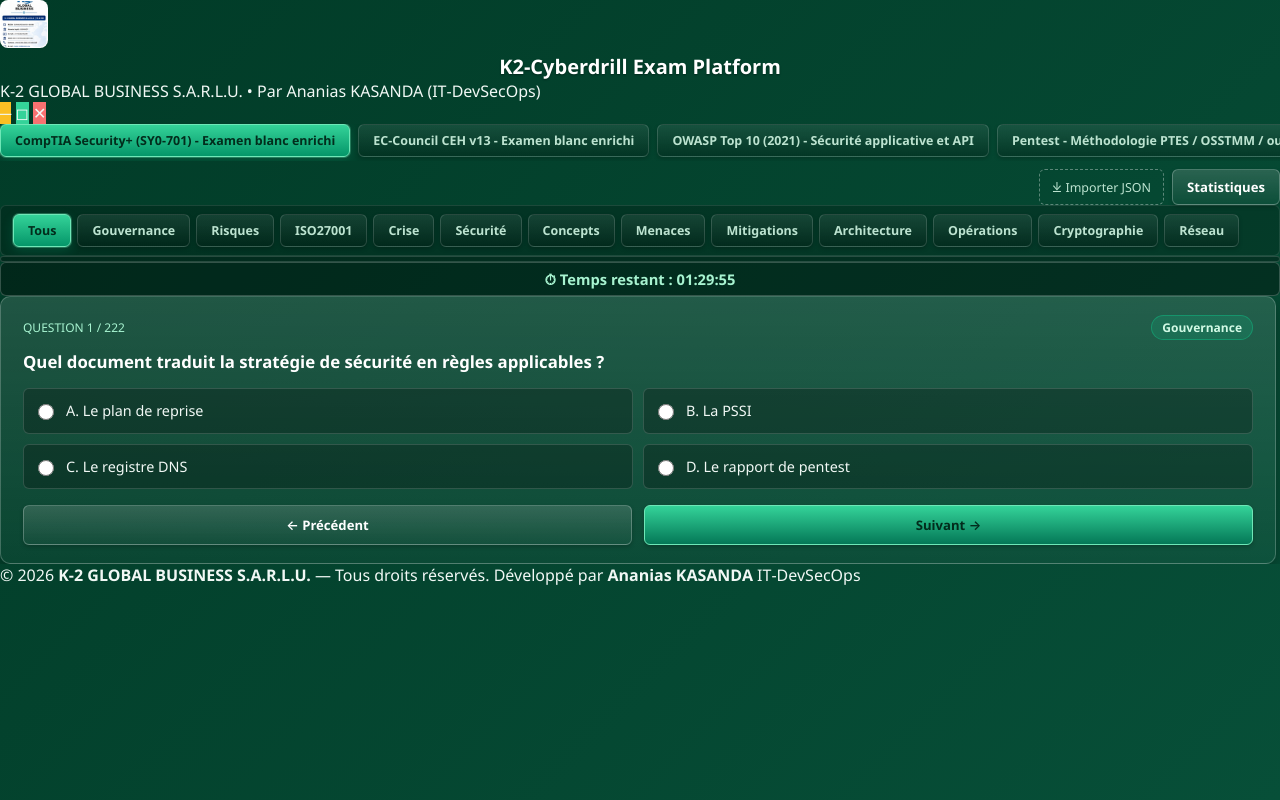
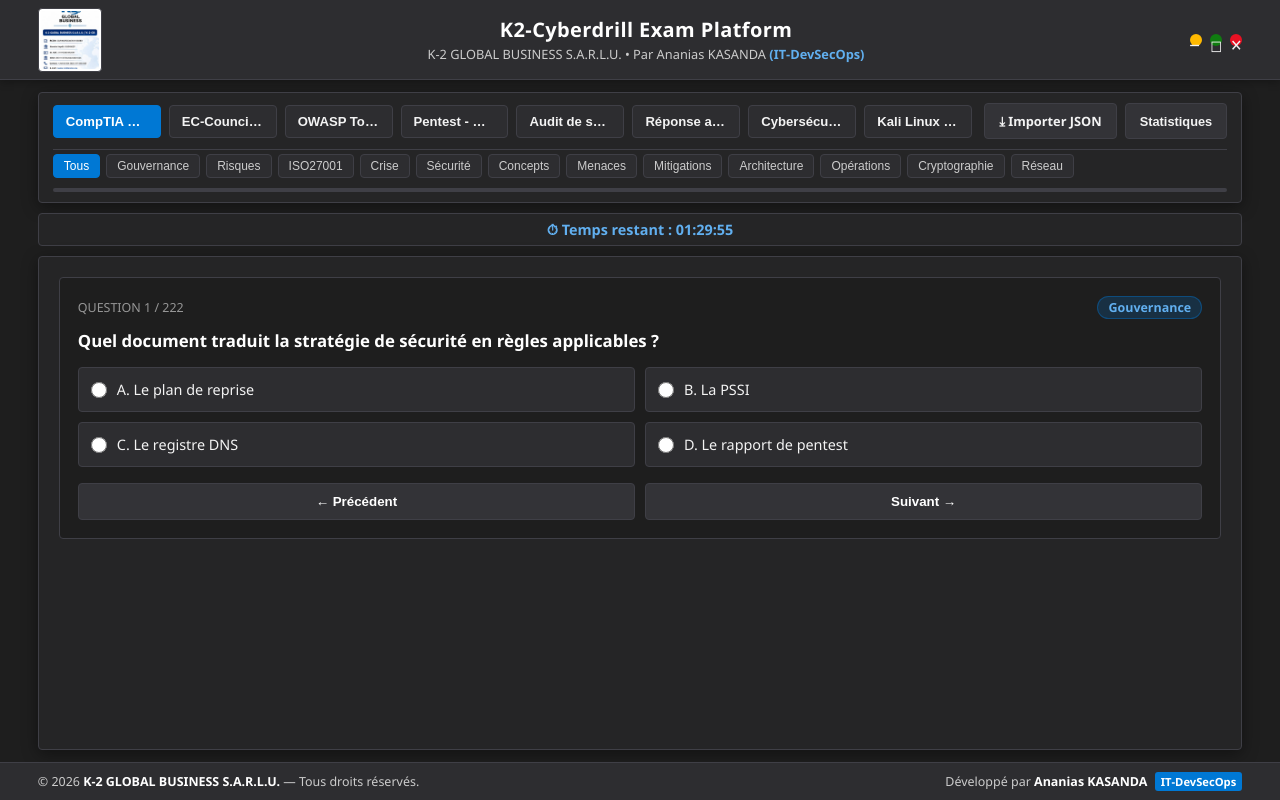
Before and after one commit to MASTOR1422/K2-Cyberdrill_Exam_Platform, a plain HTML site: page index.html in a window 1280 px wide. Drawn offline with Linux system fonts and the light colour scheme.

Commit message:
Revise styles for Windows 10 theme
Updated the stylesheet to reflect Windows 10 design elements, including color palette and layout adjustments.

```diff
--- a/style.css
+++ b/style.css
@@ -1,54 +1,34 @@
 /* ==========================================================================
-   K2-CYBERDRILL EXAM PLATFORM — PROFESSIONAL STYLESHEET
-   Enterprise Theme: Windows 7 Aero Emerald / Modern Enterprise Dashboard
+   K2-CYBERDRILL EXAM PLATFORM — WINDOWS 10 PROFESSIONAL ENTERPRISE THEME
    Engineered for: K-2 GLOBAL BUSINESS S.A.R.L.U.
    Architect: Ananias KASANDA (IT-DevSecOps)
    ========================================================================== */
 
 :root {
-    /* Palette Aero Enterprise Green */
-    --win7-bg-start: #013b27;
-    --win7-bg-end: #074f38;
-    --win7-glass: rgba(255, 255, 255, 0.08);
-    --win7-glass-strong: rgba(255, 255, 255, 0.16);
-    --win7-border: rgba(255, 255, 255, 0.22);
-    --win7-border-strong: rgba(255, 255, 255, 0.40);
-    --win7-titlebar-start: #074f38;
-    --win7-titlebar-end: #013b27;
+    /* Palette Windows 10 Enterprise / Fluent Steel & Blue */
+    --win10-bg: #1e1e1e;
+    --win10-header-bg: #2d2d30;
+    --win10-card-bg: #252526;
+    --win10-border: #3f3f46;
+    --win10-accent: #0078d4;
+    --win10-accent-hover: #1084d8;
+    --win10-accent-active: #005a9e;
 
-    --emerald-50: #ecfdf5;
-    --emerald-100: #d1fae5;
-    --emerald-200: #a7f3d0;
-    --emerald-300: #6ee7b7;
-    --emerald-400: #34d399;
-    --emerald-500: #10b981;
-    --emerald-600: #059669;
-    --emerald-700: #047857;
-    --emerald-800: #065f46;
+    --text-primary: #f3f3f3;
+    --text-secondary: #cccccc;
+    --text-muted: #969696;
 
-    --text-primary: #f1f8f5;
-    --text-secondary: #bce3d0;
-    --text-muted: #7ca994;
-    --text-dark: #022c1c;
+    --success: #107c10;
+    --success-bg: rgba(16, 124, 16, 0.15);
+    --danger: #e81123;
+    --danger-bg: rgba(232, 17, 35, 0.15);
+    --warning: #ffb900;
 
-    --danger: #ef4444;
-    --danger-bg: rgba(239, 68, 68, 0.15);
-    --success: #22c55e;
-    --success-bg: rgba(34, 197, 94, 0.15);
-    --warning: #f59e0b;
-    --warning-bg: rgba(245, 158, 11, 0.15);
+    --radius-win10: 4px;
+    --shadow-win10: 0 4px 16px rgba(0, 0, 0, 0.4);
 
-    --radius-sm: 6px;
-    --radius-md: 10px;
-    --radius-lg: 14px;
-
-    --shadow-sm: 0 2px 4px rgba(0, 0, 0, 0.2);
-    --shadow-md: 0 6px 16px rgba(0, 0, 0, 0.3);
-    --shadow-lg: 0 12px 32px rgba(0, 0, 0, 0.4);
-    --shadow-glow: 0 0 0 1px rgba(110, 231, 183, 0.3), 0 4px 12px rgba(16, 185, 129, 0.2);
-
-    --font-sans: "Segoe UI", system-ui, -apple-system, sans-serif;
-    --font-mono: "Cascadia Code", "Consolas", monospace;
+    --font-sans: "Segoe UI", Tahoma, Geneva, Verdana, sans-serif;
+    --font-mono: "Consolas", "Courier New", monospace;
 }
 
 *, *::before, *::after {
@@ -57,7 +37,7 @@
     padding: 0;
 }
 
-/* Verrouillage du viewport pour une expérience application web native */
+/* Verrouillage du viewport : Page unique sans scroll global */
 html, body {
     width: 100%;
     height: 100vh;
@@ -65,194 +45,196 @@ html, body {
     overflow: hidden;
     font-family: var(--font-sans);
     color: var(--text-primary);
-    background: linear-gradient(135deg, var(--win7-bg-start) 0%, var(--win7-bg-end) 100%);
+    background-color: var(--win10-bg);
     display: flex;
     flex-direction: column;
 }
 
-/* Arrière-plan décoratif subtil */
-.aero-bg {
-    position: fixed;
-    inset: 0;
-    z-index: -1;
-    pointer-events: none;
-    background:
-        radial-gradient(circle at 15% 10%, rgba(255, 255, 255, 0.07) 0%, transparent 40%),
-        radial-gradient(circle at 85% 90%, rgba(167, 243, 208, 0.05) 0%, transparent 50%);
+/* ---------------- 1. HEADER WINDOWS 10 (Figé en haut) ---------------- */
+.win10-header {
+    flex: 0 0 auto;
+    height: 80px; /* Espace ample pour un grand logo */
+    background-color: var(--win10-header-bg);
+    border-bottom: 1px solid var(--win10-border);
+    display: flex;
+    align-items: center;
+    padding: 0 1cm; /* Respect exact de la consigne de 1cm des deux côtés */
+    box-shadow: 0 2px 8px rgba(0, 0, 0, 0.3);
+    z-index: 100;
 }
 
-/* ---------------- 1. TITLEBAR (FIGÉ EN HAUT) ---------------- */
-.win7-titlebar {
-    flex: 0 0 auto;
-    height: 34px;
-    z-index: 100;
+.header-inner {
+    width: 100%;
     display: flex;
     align-items: center;
     justify-content: space-between;
-    padding: 0 14px;
-    background: linear-gradient(to bottom, #0a6b4a 0%, #04422d 100%);
-    border-bottom: 1px solid rgba(255, 255, 255, 0.25);
-    box-shadow: inset 0 1px 0 rgba(255, 255, 255, 0.3);
 }
 
-.win7-title-text {
-    color: #fff;
-    font-size: 0.82rem;
-    font-weight: 600;
-    letter-spacing: 0.03em;
-    flex: 1;
-    text-align: center;
-    text-shadow: 0 1px 2px rgba(0, 0, 0, 0.5);
+.brand-logo {
+    height: 64px;
+    width: 64px;
+    object-fit: contain;
+    border-radius: var(--radius-win10);
+    background: #ffffff;
+    padding: 2px;
+    border: 1px solid var(--win10-border);
+    flex-shrink: 0;
 }
 
-.win7-window-controls {
-    display: flex;
-    gap: 6px;
-    align-items: center;
+.header-titles {
+    flex: 1;
+    text-align: center; /* Textes parfaitement centrés */
+    padding: 0 20px;
 }
 
-.win7-window-controls .wc {
-    width: 11px;
-    height: 11px;
+.header-titles h1 {
+    font-size: 1.25rem;
+    font-weight: 600;
+    color: #ffffff;
+    letter-spacing: 0.02em;
+    margin-bottom: 2px;
+}
+
+.header-titles p {
+    font-size: 0.8rem;
+    color: var(--text-secondary);
+}
+
+.header-titles .role {
+    color: #61afef;
+    font-weight: 600;
+}
+
+.win10-controls {
+    display: flex;
+    gap: 8px;
+    align-items: center;
+    flex-shrink: 0;
+}
+
+.win10-controls .wc {
+    width: 12px;
+    height: 12px;
     border-radius: 50%;
     display: inline-block;
-    box-shadow: inset 0 1px 1px rgba(255, 255, 255, 0.5);
 }
+.wc-min { background: var(--warning); }
+.wc-max { background: var(--success); }
+.wc-close { background: var(--danger); }
 
-.wc-min { background: #fbbf24; }
-.wc-max { background: #34d399; }
-.wc-close { background: #f87171; }
-
-/* ---------------- 2. CONTENEUR PRINCIPAL (DASHBOARD) ---------------- */
-.container {
+/* ---------------- 2. CONTENEUR PRINCIPAL (Marges 1cm gauche/droite) ---------------- */
+.app-container {
     flex: 1 1 auto;
     min-height: 0;
-    max-width: 1200px;
     width: 100%;
-    margin: 0 auto;
-    padding: 14px 20px;
-    background: var(--win7-glass);
-    backdrop-filter: blur(12px);
-    -webkit-backdrop-filter: blur(12px);
-    border-left: 1px solid var(--win7-border);
-    border-right: 1px solid var(--win7-border);
+    padding: 12px 1cm; /* 1 cm de marge à gauche et à droite */
     display: flex;
     flex-direction: column;
-    gap: 12px;
+    gap: 10px;
     overflow: hidden;
 }
 
-/* ---------------- 3. BRANDING BLOCK ---------------- */
-.branding {
+/* ---------------- 3. TOOLBAR ET ONGLETS CÔTE À CÔTE SUR TOUT L'ESPACE ---------------- */
+.top-dashboard-bar {
     flex: 0 0 auto;
+    background: var(--win10-card-bg);
+    border: 1px solid var(--win10-border);
+    border-radius: var(--radius-win10);
+    padding: 10px 14px;
+    display: flex;
+    flex-direction: column;
+    gap: 10px;
+    box-shadow: var(--shadow-win10);
+}
+
+.toolbar {
     display: flex;
     align-items: center;
-    gap: 16px;
-    padding: 10px 16px;
-    border-radius: var(--radius-md);
-    background: rgba(0, 0, 0, 0.22);
-    border: 1px solid var(--win7-border);
-    box-shadow: var(--shadow-sm);
+    justify-content: space-between;
+    gap: 12px;
+    width: 100%;
 }
 
-.brand-logo {
-    width: 48px;
-    height: 48px;
-    border-radius: 8px;
-    object-fit: cover;
-    border: 1px solid rgba(255, 255, 255, 0.3);
-    background: #fff;
-    flex-shrink: 0;
-}
-
-.brand-text h2 {
-    margin: 0 0 2px;
-    color: #fff;
-    font-size: 0.98rem;
-    font-weight: 700;
-    letter-spacing: 0.02em;
-}
-
-.brand-text p {
-    margin: 0;
-    color: var(--text-secondary);
-    font-size: 0.78rem;
-}
-
-.brand-text .role {
-    color: var(--emerald-300);
-    font-weight: 600;
-}
-
-h1 {
-    flex: 0 0 auto;
-    margin: 0;
-    color: #ffffff;
-    font-size: 1.25rem;
-    font-weight: 600;
-    text-align: center;
-    text-shadow: 0 1px 2px rgba(0, 0, 0, 0.4);
-}
-
-.subtitle {
-    flex: 0 0 auto;
-    margin: 0;
-    text-align: center;
-    color: var(--text-secondary);
-    font-size: 0.82rem;
-}
-
-/* ---------------- 4. PROGRESS BAR ---------------- */
-.exam-progress {
-    flex: 0 0 auto;
-    height: 6px;
-    background: rgba(0, 0, 0, 0.3);
-    border-radius: 999px;
-    overflow: hidden;
-    border: 1px solid rgba(255, 255, 255, 0.15);
-}
-
-.exam-progress-bar {
-    height: 100%;
-    width: 0%;
-    background: linear-gradient(90deg, var(--emerald-400), var(--emerald-200));
-    border-radius: 999px;
-    transition: width 0.3s ease;
-    box-shadow: 0 0 8px rgba(110, 231, 183, 0.5);
-}
-
-/* ---------------- 5. TOOLBAR & ONGLETS CÔTE À CÔTE ---------------- */
-.toolbar {
-    flex: 0 0 auto;
-    display: flex;
-    flex-direction: column;
-    gap: 8px;
-}
-
+/* Les onglets s'étalent uniformément sur tout l'espace disponible côte à côte */
 .exam-list {
     display: flex;
     align-items: center;
     gap: 8px;
+    flex: 1 1 auto;
+    width: 100%;
     overflow-x: auto;
-    scrollbar-width: thin;
-    scrollbar-color: rgba(255, 255, 255, 0.2) transparent;
-    padding-bottom: 4px;
+    scrollbar-width: none;
 }
 
 .exam-list::-webkit-scrollbar {
-    height: 4px;
+    display: none;
 }
-.exam-list::-webkit-scrollbar-thumb {
-    background: rgba(255, 255, 255, 0.2);
-    border-radius: 4px;
+
+/* Boutons d'onglets répartis uniformément */
+.exam-list button,
+.exam-tab,
+.exam-btn {
+    flex: 1 1 0;
+    min-width: 0;
+    text-align: center;
+    white-space: nowrap;
+    overflow: hidden;
+    text-overflow: ellipsis;
+    padding: 8px 12px;
+    background: #2d2d30;
+    color: var(--text-primary);
+    border: 1px solid var(--win10-border);
+    border-radius: var(--radius-win10);
+    font-size: 0.82rem;
+    font-weight: 600;
+    cursor: pointer;
+    transition: background 0.15s, border-color 0.15s;
+}
+
+.exam-list button:hover,
+.exam-tab:hover,
+.exam-btn:hover {
+    background: #3e3e42;
+    border-color: var(--win10-accent);
+}
+
+.exam-list button.active,
+.exam-list button[aria-selected="true"],
+.exam-tab.active,
+.exam-btn.active {
+    background: var(--win10-accent);
+    color: #ffffff;
+    border-color: var(--win10-accent);
 }
 
 .toolbar-actions {
     display: flex;
     gap: 8px;
-    justify-content: flex-end;
+    flex-shrink: 0;
 }
 
+.btn-win10 {
+    padding: 8px 14px;
+    background: #333337;
+    color: var(--text-primary);
+    border: 1px solid var(--win10-border);
+    border-radius: var(--radius-win10);
+    font-size: 0.8rem;
+    font-weight: 600;
+    cursor: pointer;
+    display: inline-flex;
+    align-items: center;
+    gap: 6px;
+    white-space: nowrap;
+    transition: background 0.15s;
+}
+
+.btn-win10:hover {
+    background: #3e3e42;
+    border-color: var(--win10-accent);
+}
+
+/* Filtres thématiques alignés */
 .theme-list {
     flex: 0 0 auto;
     display: flex;
@@ -260,197 +242,157 @@ h1 {
     gap: 6px;
     overflow-x: auto;
     scrollbar-width: none;
-    padding: 8px 12px;
-    background: rgba(0, 0, 0, 0.2);
-    border-radius: var(--radius-sm);
-    border: 1px solid rgba(255, 255, 255, 0.1);
+    padding-top: 4px;
+    border-top: 1px solid var(--win10-border);
 }
 
 .theme-list::-webkit-scrollbar {
     display: none;
 }
 
-/* ---------------- 6. BUTTONS & TABS ---------------- */
-.btn, button {
-    font-family: inherit;
-    font-size: 0.82rem;
-    font-weight: 600;
-    border: 1px solid rgba(255, 255, 255, 0.25);
-    border-radius: var(--radius-sm);
-    padding: 8px 14px;
+.theme-btn, .theme-tab {
+    padding: 4px 10px;
+    background: #2d2d30;
+    color: var(--text-secondary);
+    border: 1px solid var(--win10-border);
+    border-radius: var(--radius-win10);
+    font-size: 0.75rem;
     cursor: pointer;
-    color: #fff;
-    background: linear-gradient(180deg, rgba(255, 255, 255, 0.15), rgba(255, 255, 255, 0.03));
-    transition: all 0.15s ease;
-    box-shadow: var(--shadow-sm);
     white-space: nowrap;
 }
 
-.btn:hover, button:hover {
-    background: linear-gradient(180deg, rgba(255, 255, 255, 0.25), rgba(255, 255, 255, 0.08));
-    border-color: var(--win7-border-strong);
+.theme-btn.active, .theme-tab.active {
+    background: var(--win10-accent);
+    color: #fff;
+    border-color: var(--win10-accent);
 }
 
-.exam-btn, .theme-btn {
-    background: linear-gradient(180deg, rgba(255, 255, 255, 0.08), rgba(0, 0, 0, 0.2));
-    color: var(--text-secondary);
-    border: 1px solid rgba(255, 255, 255, 0.15);
-    padding: 7px 14px;
-    font-size: 0.78rem;
+/* Barre de progression Windows 10 */
+.exam-progress {
     flex: 0 0 auto;
+    height: 4px;
+    background: #3f3f46;
+    border-radius: 99px;
+    overflow: hidden;
 }
 
-.exam-btn:hover, .theme-btn:hover {
-    color: #fff;
-    border-color: var(--emerald-300);
+.exam-progress-bar {
+    height: 100%;
+    width: 0%;
+    background: var(--win10-accent);
+    transition: width 0.3s ease;
 }
 
-.exam-btn.active, .theme-btn.active {
-    background: linear-gradient(180deg, var(--emerald-400) 0%, var(--emerald-600) 100%);
-    color: var(--text-dark);
-    border-color: var(--emerald-300);
-    box-shadow: var(--shadow-glow);
-    font-weight: 700;
-}
-
-.btn-ghost, .file-import-label {
-    background: transparent;
-    border: 1px dashed rgba(255, 255, 255, 0.35);
-    color: var(--text-secondary);
-}
-
-.btn-ghost:hover, .file-import-label:hover {
-    color: #fff;
-    border-color: var(--emerald-300);
-    background: rgba(16, 185, 129, 0.15);
-}
-
-.btn.primary {
-    background: linear-gradient(180deg, var(--emerald-400) 0%, var(--emerald-700) 100%);
-    color: var(--text-dark);
-    border-color: var(--emerald-300);
-}
-
-.file-import-label {
-    display: inline-flex;
-    align-items: center;
-    cursor: pointer;
-    padding: 6px 12px;
-    font-size: 0.78rem;
-    border-radius: var(--radius-sm);
-}
-
-/* ---------------- 7. TIMER & STATS ---------------- */
+/* ---------------- 4. STATISTIQUES & CHRONO ---------------- */
 .timer-display {
     flex: 0 0 auto;
     text-align: center;
-    margin: 0 auto;
-    padding: 6px 16px;
-    border-radius: var(--radius-sm);
+    padding: 6px 14px;
+    background: var(--win10-card-bg);
+    border: 1px solid var(--win10-border);
+    border-radius: var(--radius-win10);
     font-weight: 700;
-    font-size: 0.92rem;
-    background: rgba(0, 0, 0, 0.35);
-    color: var(--emerald-200);
-    border: 1px solid rgba(255, 255, 255, 0.2);
+    font-size: 0.9rem;
+    color: #61afef;
     font-variant-numeric: tabular-nums;
 }
 
 .stats-panel {
     flex: 0 0 auto;
+    background: var(--win10-card-bg);
+    border: 1px solid var(--win10-border);
+    border-radius: var(--radius-win10);
     padding: 12px 16px;
-    border-radius: var(--radius-md);
-    background: rgba(0, 0, 0, 0.25);
-    border: 1px solid rgba(255, 255, 255, 0.12);
 }
 
 .stats-panel h3 {
-    margin: 0 0 8px;
-    color: var(--emerald-200);
-    font-size: 0.88rem;
+    font-size: 0.9rem;
+    color: #ffffff;
+    margin-bottom: 8px;
 }
 
 .stats-grid {
     display: grid;
-    grid-template-columns: repeat(auto-fit, minmax(110px, 1fr));
+    grid-template-columns: repeat(auto-fit, minmax(120px, 1fr));
     gap: 8px;
 }
 
 .stat-card {
+    background: #1e1e1e;
+    border: 1px solid var(--win10-border);
     padding: 8px 10px;
-    border-radius: var(--radius-sm);
-    background: rgba(255, 255, 255, 0.05);
-    border: 1px solid rgba(255, 255, 255, 0.1);
+    border-radius: var(--radius-win10);
 }
 
 .stat-card .stat-value {
-    display: block;
-    font-size: 1.3rem;
+    font-size: 1.25rem;
     font-weight: 700;
-    color: var(--emerald-200);
+    color: var(--win10-accent);
 }
 
 .stat-card .stat-label {
     font-size: 0.7rem;
+    color: var(--text-muted);
     text-transform: uppercase;
-    color: var(--text-muted);
 }
 
-/* ---------------- 8. QUIZ CONTAINER (SCROLLABLE INTERNE) ---------------- */
+/* ---------------- 5. ZONE DU QUIZ (Scrollable en interne) ---------------- */
 .quiz-container {
     flex: 1 1 auto;
     min-height: 0;
     overflow-y: auto;
+    background: var(--win10-card-bg);
+    border: 1px solid var(--win10-border);
+    border-radius: var(--radius-win10);
+    padding: 20px;
     display: flex;
     flex-direction: column;
-    padding-right: 4px;
+    box-shadow: var(--shadow-win10);
 }
 
 .quiz-container::-webkit-scrollbar {
     width: 6px;
 }
 .quiz-container::-webkit-scrollbar-thumb {
-    background: rgba(255, 255, 255, 0.2);
-    border-radius: 4px;
+    background: #3f3f46;
+    border-radius: 3px;
 }
 
 .question-card, .results-card {
-    background: linear-gradient(180deg, rgba(255, 255, 255, 0.12), rgba(255, 255, 255, 0.03));
-    border: 1px solid var(--win7-border);
-    border-radius: var(--radius-md);
-    padding: 18px 22px;
-    box-shadow: var(--shadow-md);
+    background: #1e1e1e;
+    border: 1px solid var(--win10-border);
+    border-radius: var(--radius-win10);
+    padding: 18px;
 }
 
 .question-header {
     display: flex;
+    justify-content: space-between;
     align-items: center;
-    justify-content: space-between;
-    gap: 10px;
-    color: var(--emerald-200);
-    font-size: 0.75rem;
+    font-size: 0.78rem;
+    color: var(--text-muted);
     text-transform: uppercase;
     margin-bottom: 10px;
 }
 
 .theme-badge {
-    background: rgba(16, 185, 129, 0.2);
-    color: var(--emerald-100);
-    border: 1px solid rgba(16, 185, 129, 0.5);
-    border-radius: 999px;
-    padding: 3px 10px;
-    font-size: 0.75rem;
+    background: rgba(0, 120, 212, 0.2);
+    color: #61afef;
+    border: 1px solid rgba(0, 120, 212, 0.4);
+    padding: 2px 10px;
+    border-radius: 99px;
     font-weight: 600;
     text-transform: none;
 }
 
 .question-card h3, .results-card h2 {
-    margin: 6px 0 14px;
+    font-size: 1.05rem;
     color: #ffffff;
-    font-size: 1.05rem;
-    line-height: 1.45;
+    margin-bottom: 14px;
+    line-height: 1.4;
 }
 
-/* Options en grille 2 colonnes pour un affichage pro type dashboard */
+/* Grille 2 colonnes pour les options */
 .answers {
     display: grid;
     grid-template-columns: repeat(2, 1fr);
@@ -461,127 +403,160 @@ h1 {
 .option-item {
     display: flex;
     align-items: flex-start;
-    gap: 12px;
-    background: rgba(0, 0, 0, 0.25);
-    border: 1px solid rgba(255, 255, 255, 0.15);
-    border-radius: var(--radius-sm);
-    padding: 12px 14px;
+    gap: 10px;
+    background: #2d2d30;
+    border: 1px solid var(--win10-border);
+    border-radius: var(--radius-win10);
+    padding: 12px;
     cursor: pointer;
-    transition: all 0.15s ease;
+    transition: background 0.15s, border-color 0.15s;
 }
 
 .option-item:hover {
-    border-color: var(--emerald-300);
-    background: rgba(16, 185, 129, 0.12);
+    background: #3e3e42;
+    border-color: var(--win10-accent);
 }
 
 .option-item input[type="radio"] {
-    margin-top: 3px;
-    accent-color: var(--emerald-400);
+    accent-color: var(--win10-accent);
     width: 16px;
     height: 16px;
+    margin-top: 2px;
     flex-shrink: 0;
 }
 
 .option-item.selected {
-    border-color: var(--emerald-300);
-    background: rgba(16, 185, 129, 0.2);
+    background: rgba(0, 120, 212, 0.15);
+    border-color: var(--win10-accent);
 }
 
 .option-item span {
+    font-size: 0.9rem;
     color: var(--text-primary);
-    font-size: 0.9rem;
-    line-height: 1.35;
 }
 
-/* Feedback professionnel */
+/* Feedback */
 .feedback {
     margin-top: 14px;
-    border-radius: var(--radius-sm);
     padding: 12px 16px;
+    border-radius: var(--radius-win10);
+    font-size: 0.88rem;
     border: 1px solid transparent;
-    font-size: 0.88rem;
 }
 
 .feedback strong {
     display: block;
-    font-size: 0.98rem;
-    margin-bottom: 6px;
-}
-
-.feedback p {
-    margin: 4px 0;
-    color: var(--text-secondary);
-    line-height: 1.5;
+    font-size: 0.95rem;
+    margin-bottom: 4px;
 }
 
 .feedback.correct {
     background: var(--success-bg);
-    border-color: rgba(34, 197, 94, 0.5);
-    color: #ecfdf5;
+    border-color: rgba(16, 124, 16, 0.4);
+    color: #d1fae5;
 }
-.feedback.correct strong { color: var(--success); }
+.feedback.correct strong { color: #22c55e; }
 
 .feedback.incorrect {
     background: var(--danger-bg);
-    border-color: rgba(239, 68, 68, 0.5);
-    color: #fff5f5;
+    border-color: rgba(232, 17, 35, 0.4);
+    color: #fee2e2;
 }
-.feedback.incorrect strong { color: var(--danger); }
+.feedback.incorrect strong { color: #f87171; }
 
 /* Navigation */
 .navigation {
     display: flex;
     justify-content: space-between;
-    gap: 12px;
+    gap: 10px;
     margin-top: 16px;
 }
 
 .navigation button {
     flex: 1;
     padding: 10px 16px;
+    background: #333337;
+    color: #fff;
+    border: 1px solid var(--win10-border);
+    border-radius: var(--radius-win10);
+    font-weight: 600;
+    cursor: pointer;
 }
 
-/* Results */
-.review-item {
-    margin: 10px 0;
-    padding: 12px 14px;
-    border-radius: var(--radius-sm);
-    background: rgba(0, 0, 0, 0.2);
-    font-size: 0.88rem;
+.navigation button:hover {
+    background: var(--win10-accent);
+    border-color: var(--win10-accent);
 }
 
+/* Results & Banner */
 .score-banner {
     text-align: center;
-    margin: 12px 0;
     padding: 16px;
-    border-radius: var(--radius-md);
-    background: linear-gradient(135deg, rgba(16, 185, 129, 0.25), rgba(0, 0, 0, 0.25));
-    border: 1px solid rgba(16, 185, 129, 0.4);
+    background: #1e1e1e;
+    border: 1px solid var(--win10-border);
+    border-radius: var(--radius-win10);
+    margin-bottom: 12px;
 }
 
 .score-banner .big {
     font-size: 2rem;
-    font-weight: 800;
-    color: var(--emerald-300);
+    font-weight: 700;
+    color: var(--win10-accent);
 }
 
-/* ---------------- 9. TOAST & FOOTER (FIGÉ EN BAS) ---------------- */
+.review-item {
+    background: #1e1e1e;
+    border: 1px solid var(--win10-border);
+    padding: 10px 14px;
+    border-radius: var(--radius-win10);
+    margin-bottom: 10px;
+}
+
+/* ---------------- 6. FOOTER WINDOWS 10 (Figé en bas) ---------------- */
+.win10-footer {
+    flex: 0 0 auto;
+    height: 38px;
+    background-color: var(--win10-header-bg);
+    border-top: 1px solid var(--win10-border);
+    padding: 0 1cm; /* Respect des 1cm de marge latérale */
+    display: flex;
+    align-items: center;
+    justify-content: space-between;
+    font-size: 0.78rem;
+    color: var(--text-secondary);
+    z-index: 100;
+}
+
+.win10-footer strong {
+    color: #ffffff;
+}
+
+.badge-devsecops {
+    background: var(--win10-accent);
+    color: #ffffff;
+    padding: 2px 6px;
+    border-radius: 3px;
+    font-size: 0.7rem;
+    font-weight: 700;
+    margin-left: 4px;
+}
+
+/* Toast */
 .toast {
     position: fixed;
+    bottom: 50px;
     left: 50%;
-    bottom: 45px;
-    transform: translateX(-50%) translateY(20px);
-    background: rgba(0, 0, 0, 0.92);
+    transform: translateX(-50%) translateY(15px);
+    background: #2d2d30;
     color: #fff;
     padding: 10px 18px;
-    border-radius: var(--radius-sm);
-    border: 1px solid var(--emerald-400);
+    border-radius: var(--radius-win10);
+    border: 1px solid var(--win10-accent);
+    box-shadow: var(--shadow-win10);
+    font-size: 0.85rem;
     z-index: 1000;
     opacity: 0;
     transition: opacity 0.2s ease, transform 0.2s ease;
-    font-size: 0.82rem;
-    box-shadow: var(--shadow-lg);
 }
 
 .toast.show {
@@ -589,28 +564,13 @@ h1 {
     transform: translateX(-50%) translateY(0);
 }
 
-.footer {
-    flex: 0 0 auto;
-    text-align: center;
-    color: var(--text-muted);
-    font-size: 0.75rem;
-    padding: 8px 16px;
-    border-top: 1px solid rgba(255, 255, 255, 0.1);
-    background: rgba(0, 0, 0, 0.2);
-    z-index: 100;
-}
-
-/* ---------------- RESPONSIVE OPTIMIZATION ---------------- */
+/* Responsive pour tablettes et mobiles */
 @media (max-width: 900px) {
+    .win10-header, .win10-footer, .app-container {
+        padding-left: 12px;
+        padding-right: 12px; /* S'adapte sur petit écran si 1cm est trop large */
+    }
     .answers {
-        grid-template-columns: 1fr; /* Bascule sur 1 colonne pour tablettes et mobiles */
+        grid-template-columns: 1fr;
     }
 }
-
-@media (max-width: 600px) {
-    .container { padding: 8px 10px; }
-    .branding { padding: 8px 10px; gap: 10px; }
-    .brand-logo { width: 38px; height: 38px; }
-    .brand-text h2 { font-size: 0.88rem; }
-    h1 { font-size: 1.05rem; }
-}
```
